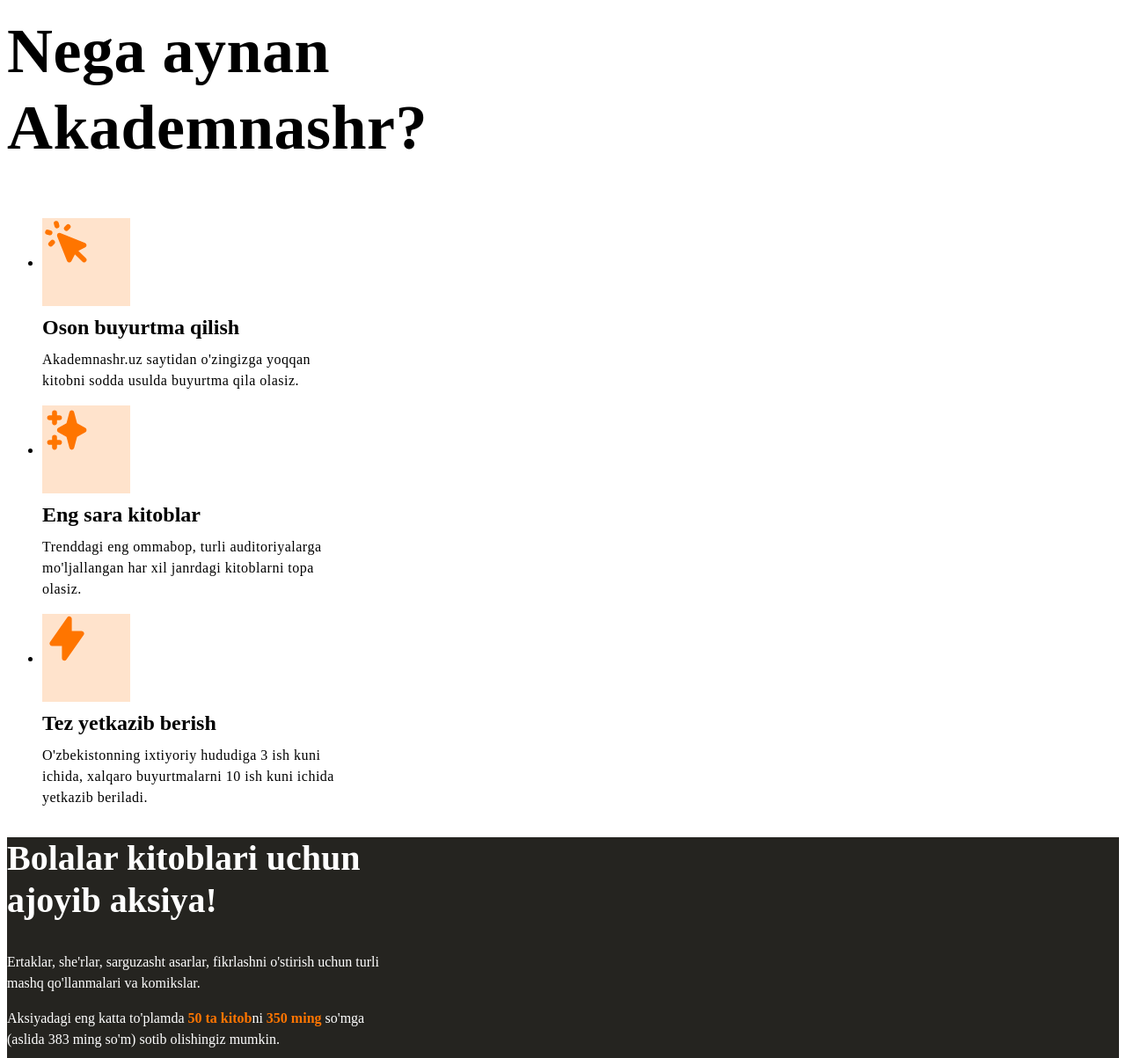
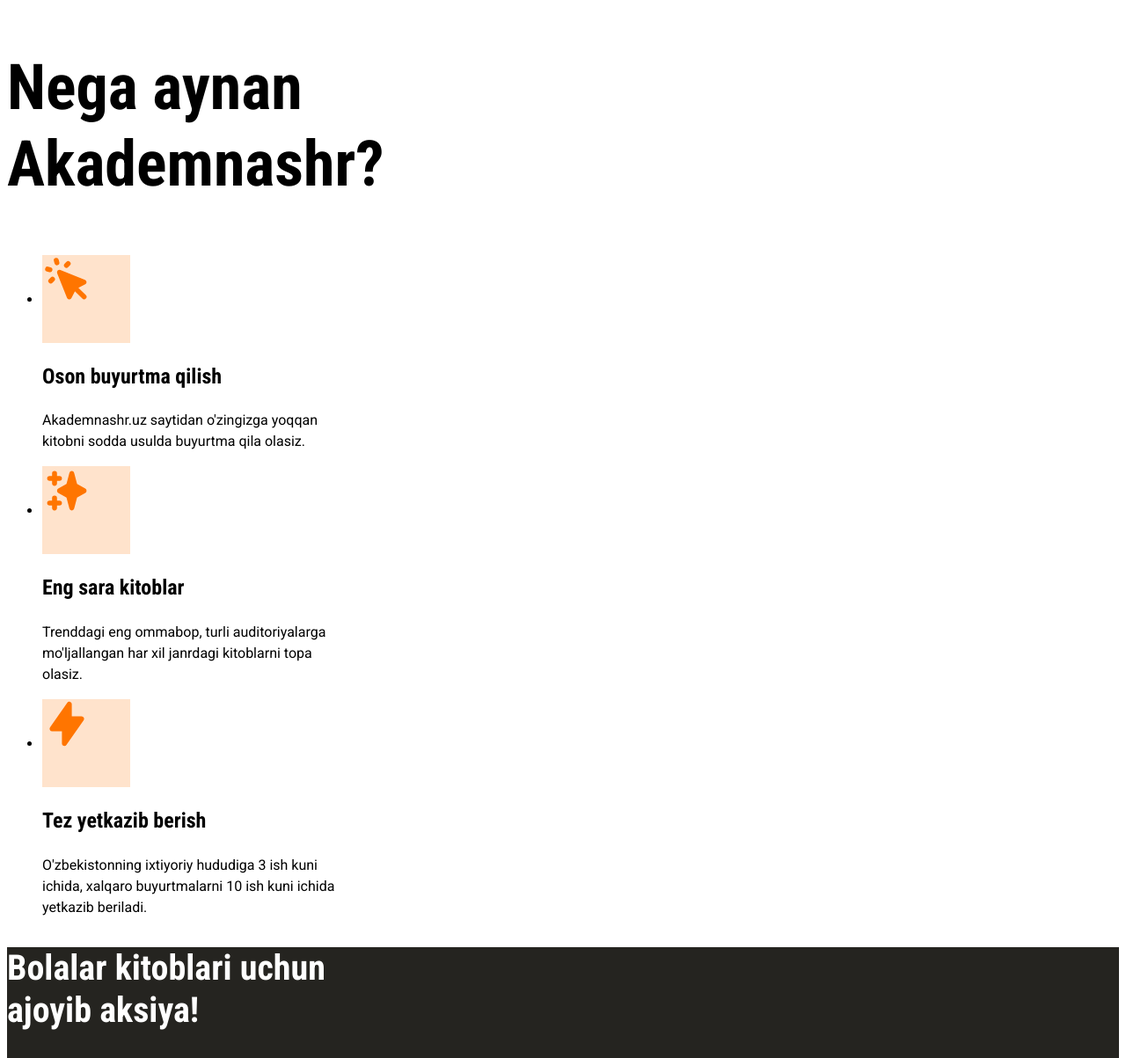
Before and after one commit to RuzievAsilbek/akademnasht-site, a plain HTML site: page index.html in a window 1280 px wide. Shown: the part 1071-2274 px from the top of the page at 88% size. Drawn offline with Linux system fonts and the light colour scheme.

Commit message:
Add font-family related styles

```diff
--- a/index.html
+++ b/index.html
@@ -4,6 +4,13 @@
   <meta charset="UTF-8" />
   <meta name="viewport" content="width=device-width, initial-scale=1.0" />
   <title>Akademiknashr</title>
+
+  <!-- Google fonts -->
+  <link rel="preconnect" href="https://fonts.googleapis.com">
+  <link rel="preconnect" href="https://fonts.gstatic.com" crossorigin>
+  <link href="https://fonts.googleapis.com/css2?family=Roboto+Condensed:wght@100..900&family=Roboto:wght@400;700&display=swap" rel="stylesheet">
+
+  <!-- Styles -->
   <link rel="stylesheet" href="style.css">
 </head>
 <body>
--- a/style.css
+++ b/style.css
@@ -1,3 +1,9 @@
+body {
+  font-size: 16px;
+  line-height: 1.5;
+  font-family: "Roboto", "Arial", sans-serif;
+}
+
 .sitenav-list {
   list-style: none;
 }
@@ -45,22 +51,16 @@
   line-height: 120%;
   font-style: normal;
   color: #fff;
-  letter-spacing: 0.5px;
+  font-family: "Roboto Condensed", "Roboto", "Arial, sans-serif";
 }
 
-.hero-text {
-  font-size: 16px;
-  line-height: 150%;
-  letter-spacing: 0.5px;
-  color: #fff;
-}
 
 /* FEATURES */
 .features-heading {
   width: 440px;
   font-size: 72px;
   line-height: 1.2;
-  letter-spacing: 0.5px;
+  font-family: "Roboto Condensed", "Roboto", "Arial", sans-serif;
 }
 
 /* FEATURE */
@@ -76,15 +76,8 @@
 
 .feature-title {
   font-size: 24px;
-  line-height: 1.2px;
-  letter-spacing: 0.5;
-  color: #000;
-}
-
-.feature-info {
-  font-size: 16px;
-  line-height: 1.5;
-  letter-spacing: 0.5px;
+  line-height: 1.2;
+  font-family: "Roboto Condensed", "Roboto", "Arial", sans-serif;
 }
 
 /* PROMO */
@@ -100,12 +93,9 @@
 .promo-heading {
   font-size: 40px;
   line-height: 48px;
+  font-family: "Roboto Condensed", "Roboto", "Arial", sans-serif;
 }
 
-.promo-text {
-  font-size: 16px;
-  line-height: 1.5;
-}
 
 .promo-highlight {
   color: #ff7500;
@@ -139,4 +129,5 @@
 
 .site-footer-links {
   width: 224px;
+  line-height: 19px;
 }
```
